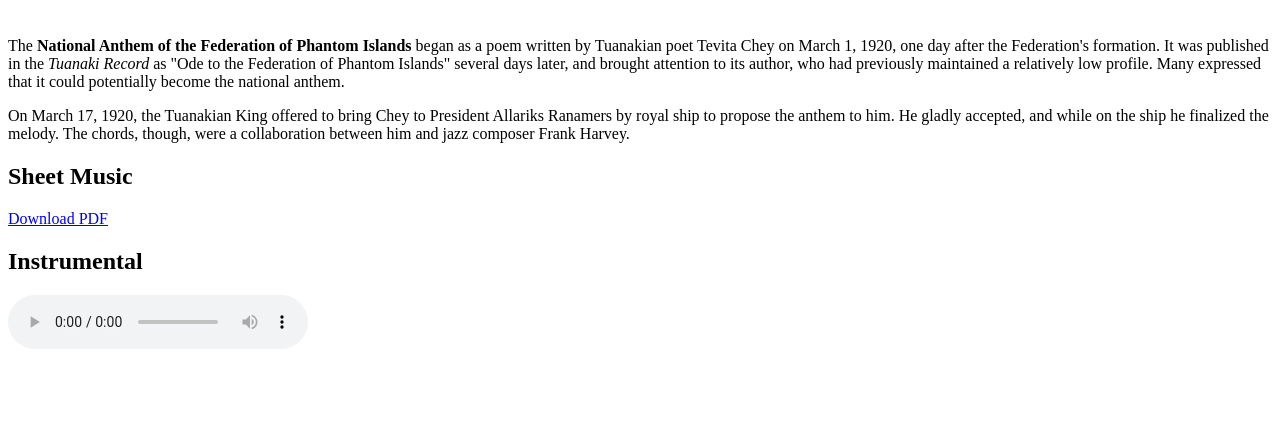
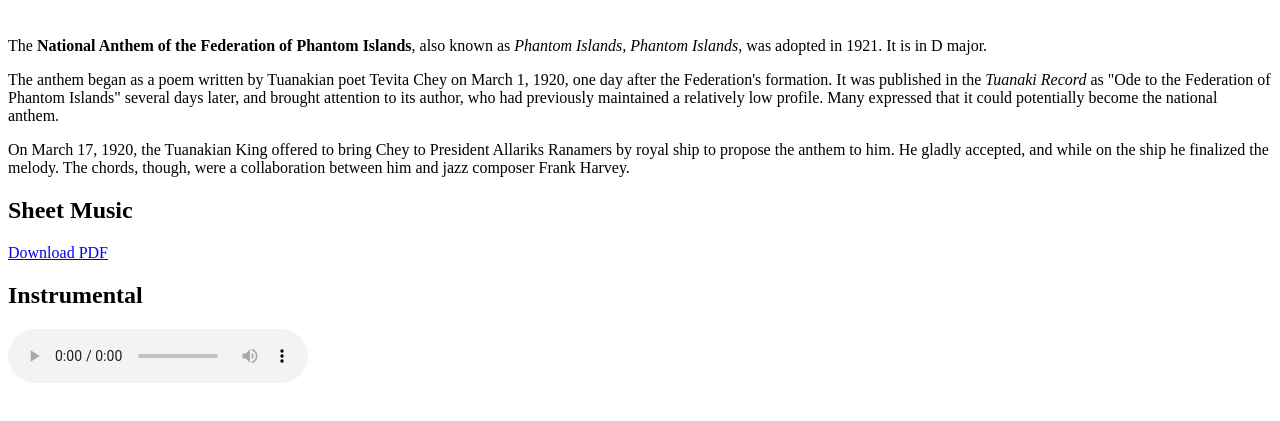
Before and after one commit to Federation-of-Phantom-Islands/federation-of-phantom-islands.github.io, a plain HTML site: page national-anthem.html in a window 1280 px wide. Shown: the part 181-602 px from the top of the page. Drawn offline with Linux system fonts and the light colour scheme; a web font is replaced by a local one.

Commit message:
Update national-anthem.html

```diff
--- a/national-anthem.html
+++ b/national-anthem.html
@@ -7,7 +7,9 @@
     <body>
         <h1>National Anthem of the Federation of Phantom Islands</h1>
 
-        <p>The <strong>National Anthem of the Federation of Phantom Islands</strong> began as a poem written by Tuanakian poet Tevita Chey on March 1, 1920, one day after the Federation's formation. It was published in the <i>Tuanaki Record</i> as "Ode to the Federation of Phantom Islands" several days later, and brought attention to its author, who had previously maintained a relatively low profile. Many expressed that it could potentially become the national anthem.</p>
+        <p>The <strong>National Anthem of the Federation of Phantom Islands</strong>, also known as <em>Phantom Islands, Phantom Islands</em>, was adopted in 1921. It is in D major.</p>
+
+        <p>The anthem began as a poem written by Tuanakian poet Tevita Chey on March 1, 1920, one day after the Federation's formation. It was published in the <i>Tuanaki Record</i> as "Ode to the Federation of Phantom Islands" several days later, and brought attention to its author, who had previously maintained a relatively low profile. Many expressed that it could potentially become the national anthem.</p>
 
         <p>On March 17, 1920, the Tuanakian King offered to bring Chey to President Allariks Ranamers by royal ship to propose the anthem to him. He gladly accepted, and while on the ship he finalized the melody. The chords, though, were a collaboration between him and jazz composer Frank Harvey.</p>
 
```
